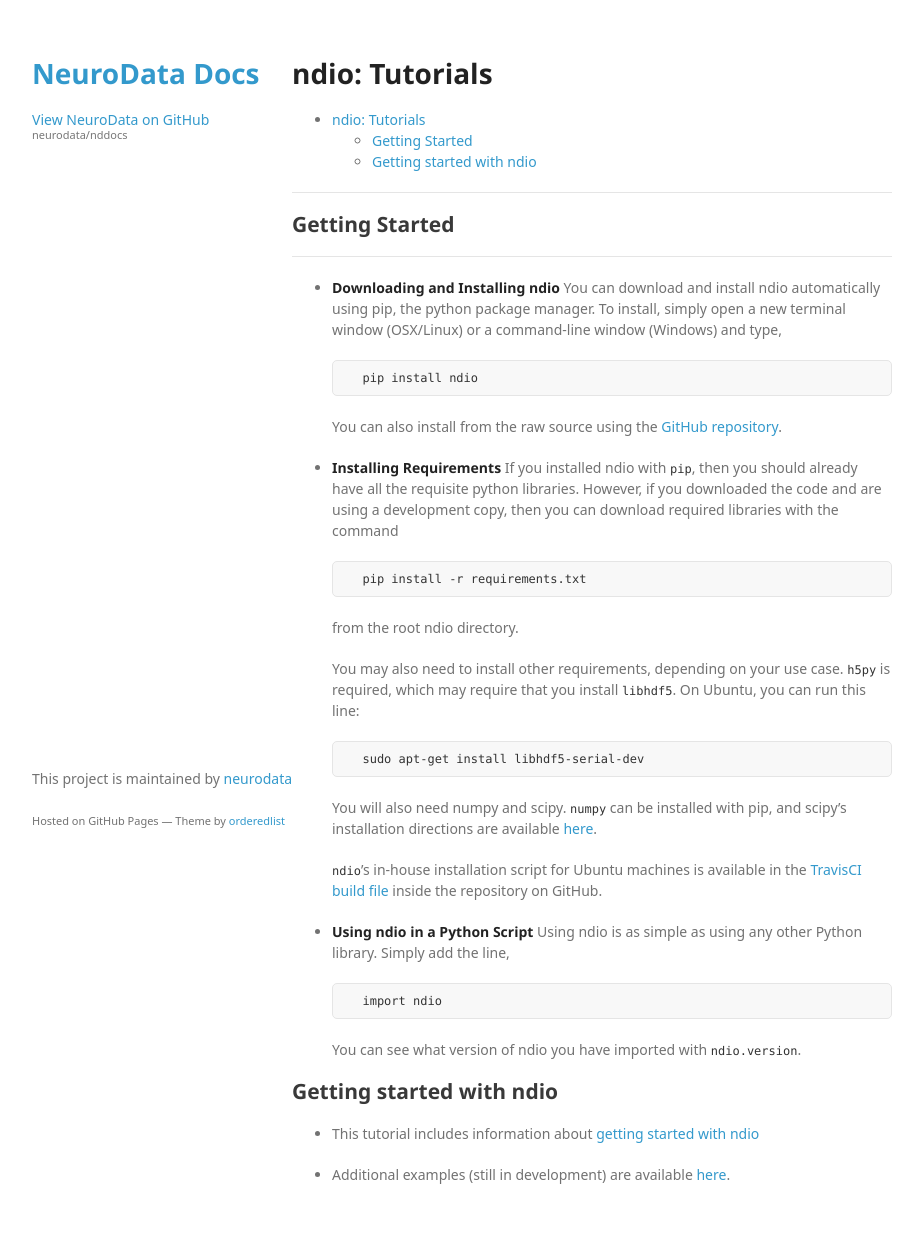
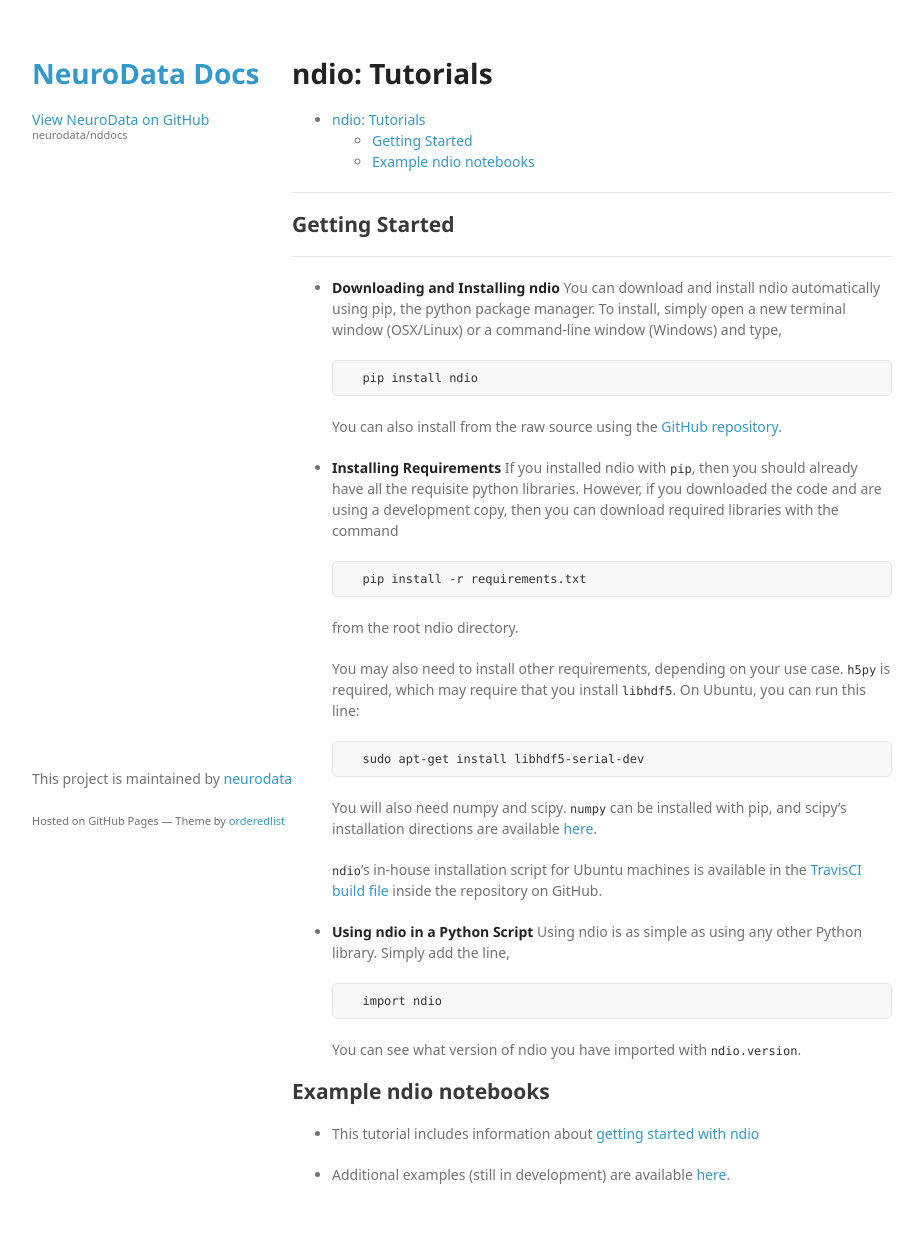
Before and after one commit to neurodata/nddocs-archive, a Jekyll site: the page built from ndio/tutorials.md, in a window 1280 px wide. Shown: the whole page, without its empty margins (178-1101 px from the left). Built offline with Jekyll 4.4.1, drawn with Linux system fonts in a browser that asks for light colours; some web fonts are replaced.

Commit message:
fixing links

```diff
--- a/ndio/tutorials.md
+++ b/ndio/tutorials.md
@@ -51,9 +51,9 @@
 
     You can see what version of ndio you have imported with `ndio.version`.
 
-## Getting started with ndio
+## Example ndio notebooks
 
 
-   - This tutorial includes information about [getting started with ndio](https://github.com/neurodata/ndiodemos/blob/master/Getting%20Started.ipynb)
+   - This tutorial includes information about [getting started with ndio](https://github.com/neurodata/ndio-demos/blob/master/Getting%20Started.ipynb)
 
    - Additional examples (still in development) are available [here](https://github.com/neurodata/ndpaper/blob/gh-pages/neurocartography/claims).
```
